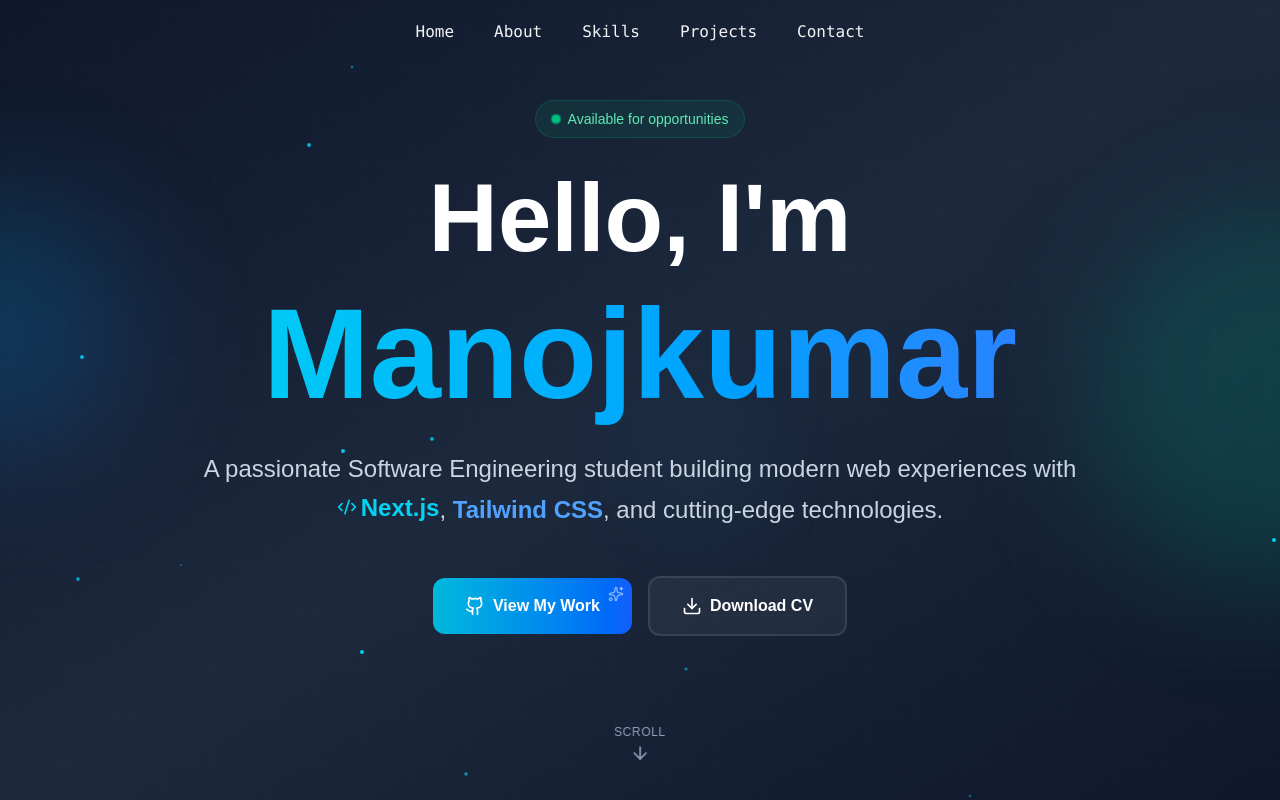
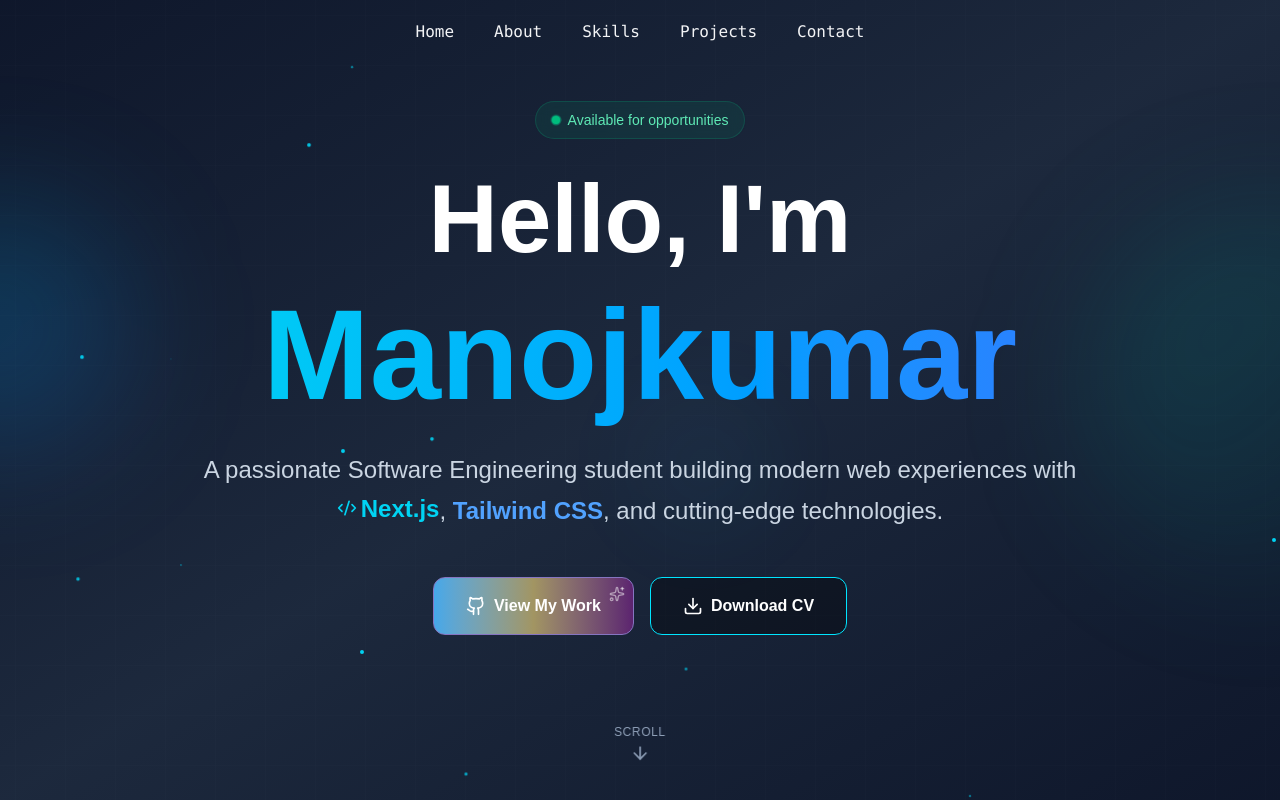
Before and after one commit to halfpastfive23/my-portfolio, a Next.js app: page / in a window 1280 px wide. Shown: the top 800 px of the page. Built offline with nearby package versions, Linux system fonts and the light colour scheme.

Commit message:
gradient colours

```diff
--- a/components/Hero.js
+++ b/components/Hero.js
@@ -42,7 +42,7 @@ export default function Hero() {
         />
 
         <div
-          className="absolute bottom-[25vh] right-[-15vw] w-[30vw] h-[30vw] bg-gradient-to-tl from-emerald-500/20 to-teal-500/20 rounded-full blur-3xl animate-float-delayed"
+          className="absolute bottom-[25vh] right-[-15vw] w-[30vw] h-[30vw] bg-gradient-to-tl from-[emerald-500/20] to-teal-500/20 rounded-full blur-3xl animate-float-delayed"
           style={{
             transform: `translate(${-mousePosition.x}px, ${-mousePosition.y}px)`,
             transition: "transform 0.5s ease-out",
@@ -102,20 +102,20 @@ export default function Hero() {
             href="https://github.com/halfpastfive23"
             target="_blank"
             rel="noopener noreferrer"
-            className="group relative px-8 py-4 bg-gradient-to-r from-cyan-500 to-blue-600 rounded-xl font-semibold text-white overflow-hidden transition-all duration-300 hover:shadow-lg hover:shadow-cyan-500/50 hover:scale-105 active:scale-95 flex items-center gap-2"
+            className="group relative px-8 py-4 bg-gradient-to-r from-[#45a8ea] via-[#a29562] to-[#5c236f] border-1 border-[#8675c1] rounded-xl font-semibold text-white overflow-hidden transition-all duration-300 hover:shadow-lg hover:shadow-cyan-500/50 hover:scale-105 active:scale-95 flex items-center gap-2"
           >
             <span className="relative z-10 flex items-center gap-2">
               <Github className="w-5 h-5" />
               View My Work
             </span>
-            <div className="absolute inset-0 bg-gradient-to-r from-cyan-600 to-blue-700 opacity-0 group-hover:opacity-100 transition-opacity duration-300" />
+            <div className="absolute inset-0 bg-gradient-to-r from-[#45a8ea] via-[#a29562] to-[#5c236f] opacity-0 group-hover:opacity-100 transition-opacity duration-300" />
             <Sparkles className="absolute right-2 top-2 w-4 h-4 text-white/50 group-hover:animate-spin" />
           </a>
 
           <a
             href="/Internship_Resume.pdf"
             download
-            className="group px-8 py-4 bg-white/5 border-2 border-white/10 backdrop-blur-sm rounded-xl font-semibold text-white flex items-center gap-2 transition-all duration-300 hover:bg-white/10 hover:border-cyan-500/50 hover:scale-105 active:scale-95"
+            className="group px-8 py-4 bg-[#00000056] border-1 border-[#00e5ff] backdrop-blur-sm rounded-xl font-semibold text-white flex items-center gap-2 transition-all duration-300 hover:bg-white/10 hover:border-[#FFFFFF] hover:scale-105 active:scale-95"
           >
             <Download className="w-5 h-5 group-hover:animate-bounce" />
             Download CV
```
